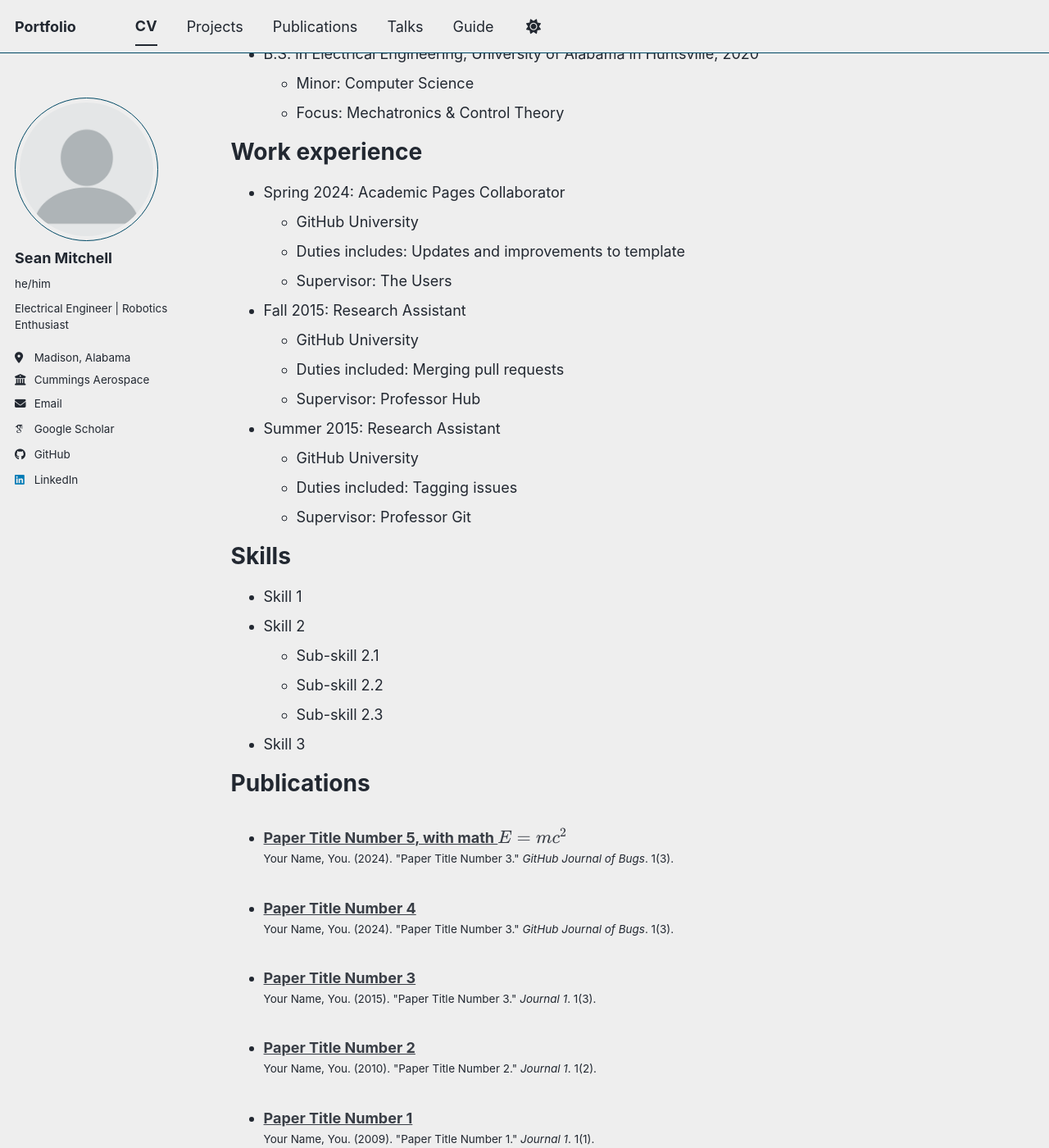
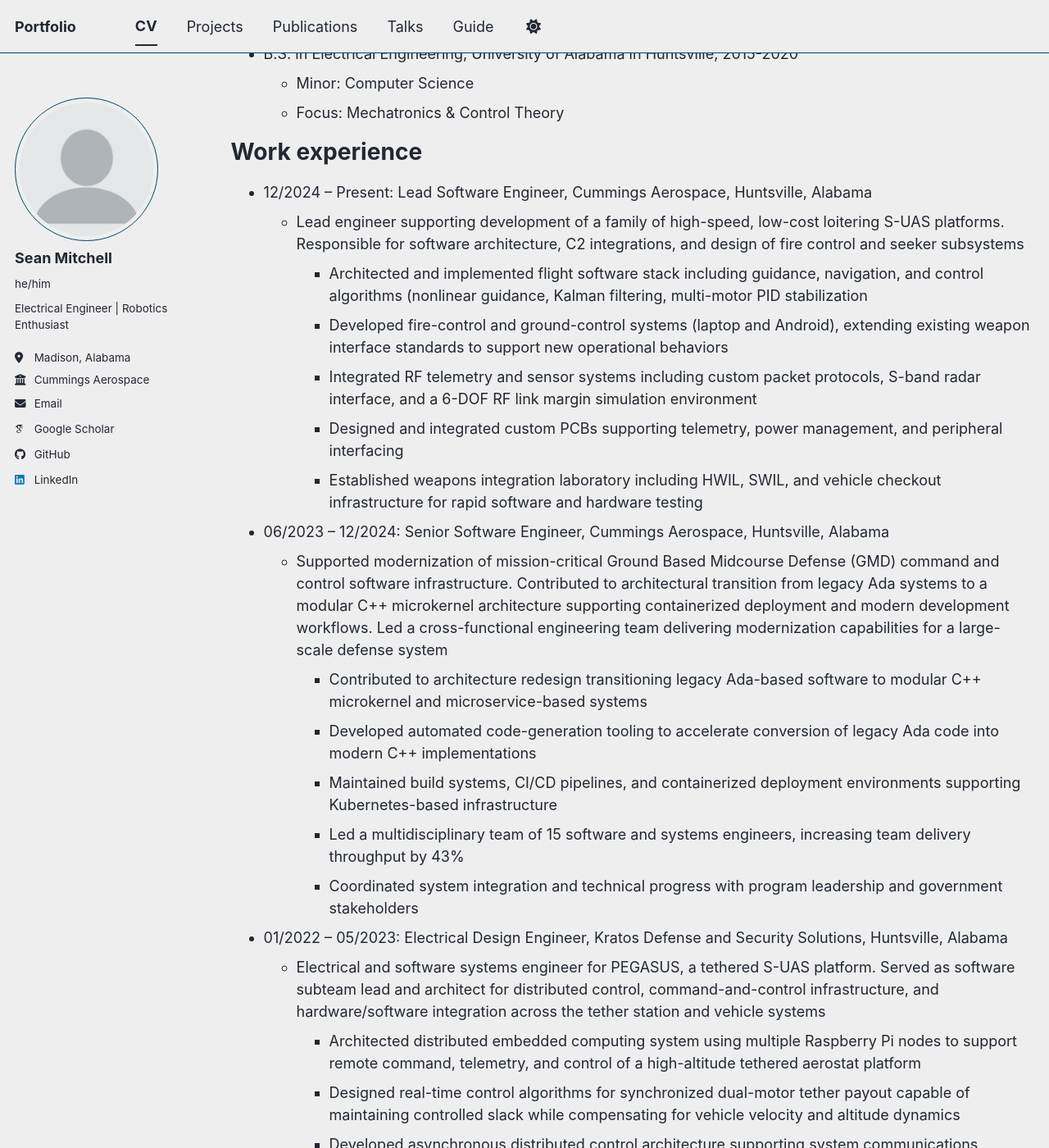
Before and after one commit to sean-r-mitchell/portfolio, a Jekyll site: the page built from _pages/cv.md, in a window 1280 px wide and 1400 px high, scrolled down 440 px. Shown: the whole window at 82% size. Built offline with Jekyll 4.4.1, drawn with Linux system fonts in a browser that asks for light colours; some web fonts are replaced; a script bundle is joined from its source files by our own code; library files that are not in the unit come from our copies; some of the changed text lies outside the part shown.

Commit message:
Update cv.md

```diff
--- a/_pages/cv.md
+++ b/_pages/cv.md
@@ -11,41 +11,75 @@
 
 Education
 ======
-* M.S. in Electrical Engineering, University of Alabama in Huntsville, 2026 (Expected)
+* M.S. in Electrical Engineering, University of Alabama in Huntsville, 2021-2026 (Expected)
   * Minor: Mathematics
   * Focus: Dynamical Systems, Chaos Theory, and Machine Learning
   * Thesis: Influence of Entropy and Periodicity in Neural Network Training
       * Advisor: Dr. Aubrey Beal
       * ``Deep neural networks typically utilize psuedo-random number generation to populate the default states of neurons. Shown is an alternative approach that utilizes the non-linear dynamics that are present in one-dimensional mappings that exhibit chaos. These dynamics can be used to initialize the neurons and show equivalent or greater performance than traditional algorithms.``
-* B.S. in Electrical Engineering, University of Alabama in Huntsville, 2020
+* B.S. in Electrical Engineering, University of Alabama in Huntsville, 2015-2020
   * Minor: Computer Science
   * Focus: Mechatronics & Control Theory
 
 Work experience
 ======
-* Spring 2024: Academic Pages Collaborator
-  * GitHub University
-  * Duties includes: Updates and improvements to template
-  * Supervisor: The Users
+* 12/2024 -- Present: Lead Software Engineer, Cummings Aerospace, Huntsville, Alabama
+  * Lead engineer supporting development of a family of high-speed, low-cost loitering S-UAS platforms. Responsible for software architecture, C2 integrations, and design of fire control and seeker subsystems
+    * Architected and implemented flight software stack including guidance,
+navigation, and control algorithms (nonlinear guidance, Kalman filtering,
+multi-motor PID stabilization
+    * Developed fire-control and ground-control systems (laptop and Android),
+extending existing weapon interface standards to support new operational
+behaviors
+    * Integrated RF telemetry and sensor systems including custom packet protocols,
+S-band radar interface, and a 6-DOF RF link margin simulation environment
+    * Designed and integrated custom PCBs supporting telemetry,
+power management, and peripheral interfacing
+    * Established weapons integration laboratory including HWIL, SWIL, and vehicle
+checkout infrastructure for rapid software and hardware testing
 
-* Fall 2015: Research Assistant
-  * GitHub University
-  * Duties included: Merging pull requests
-  * Supervisor: Professor Hub
+* 06/2023 -- 12/2024: Senior Software Engineer, Cummings Aerospace, Huntsville, Alabama
+  * Supported modernization of mission-critical Ground Based Midcourse Defense
+(GMD) command and control software infrastructure. Contributed to architectural transition from legacy Ada systems to a modular C++ microkernel architecture supporting containerized deployment and modern development workflows. Led a cross-functional engineering team delivering modernization capabilities for a large-scale defense system
+    * Contributed to architecture redesign transitioning legacy Ada-based
+software to modular C++ microkernel and microservice-based systems
+    * Developed automated code-generation tooling to accelerate conversion
+of legacy Ada code into modern C++ implementations
+    * Maintained build systems, CI/CD pipelines, and containerized deployment
+environments supporting Kubernetes-based infrastructure
+    * Led a multidisciplinary team of 15 software and systems engineers,
+increasing team delivery throughput by 43%
+    * Coordinated system integration and technical progress with program
+leadership and government stakeholders
 
-* Summer 2015: Research Assistant
-  * GitHub University
-  * Duties included: Tagging issues
-  * Supervisor: Professor Git
+* 01/2022 -- 05/2023: Electrical Design Engineer, Kratos Defense and Security Solutions, Huntsville, Alabama
+  * Electrical and software systems engineer for PEGASUS, a tethered S-UAS platform. Served as software subteam lead and architect for distributed control, command-and-control infrastructure, and hardware/software integration across the tether station and vehicle systems
+    * Architected distributed embedded computing system using multiple
+Raspberry Pi nodes to support remote command, telemetry, and control
+of a high-altitude tethered aerostat platform
+    * Designed real-time control algorithms for synchronized dual-motor tether
+payout capable of maintaining controlled slack while compensating for
+vehicle velocity and altitude dynamics
+    * Developed asynchronous distributed control architecture supporting
+system communications, coordination, and command across vehicle and
+ground subsystems
+    * Implemented middleware pipeline integrating MAVLink and ATAK systems
+via ZMQ to enable interoperability between UAS telemetry and tactical
+command interfaces
+    * Built automated sensor-data processing and analysis tools that reduced
+post-mission data analysis from hours to minutes
+    * Developed hardware-in-the-loop and software-in-the-loop test
+infrastructure including endpoint device emulators and prototype
+Android ground-control interfaces
 
 Skills
 ======
-* Skill 1
-* Skill 2
-  * Sub-skill 2.1
-  * Sub-skill 2.2
-  * Sub-skill 2.3
-* Skill 3
+* Programming & Scripting
+  * Python, C, C++, Java, MATLAB, Rust, Julia, Bash, LaTeX, R, Node.js, Ruby, Assembly, Ada, PHP, Javascript, Go, HTML, CSS, Javascript, Haskell, Lisp, Kotlin, Verilog, VHDL
+* Software Architecture
+  * Microservices, Microkernel, Event-Driven, Modular System Design, Embedded Software Architecture, Real-Time Software Design, MOSA/WOSA principles
+* Machine Learning & AI
+  * CNN, RNN, Transformer, GAN, PCA, LDA, Clustering, Reservoir Computing, Real-Time Sensor Data Processing, Embedded ML Applications, Automatic Target Recognition
 
 Publications
 ======
```
